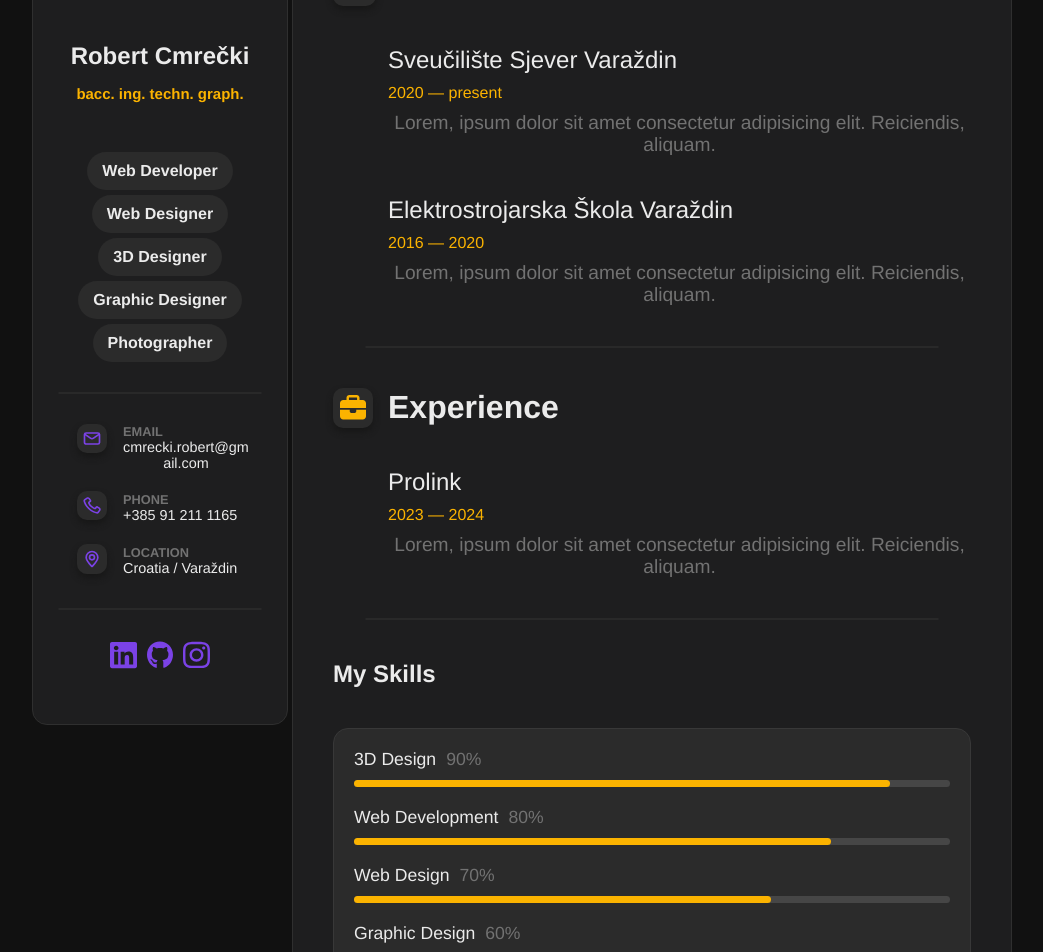
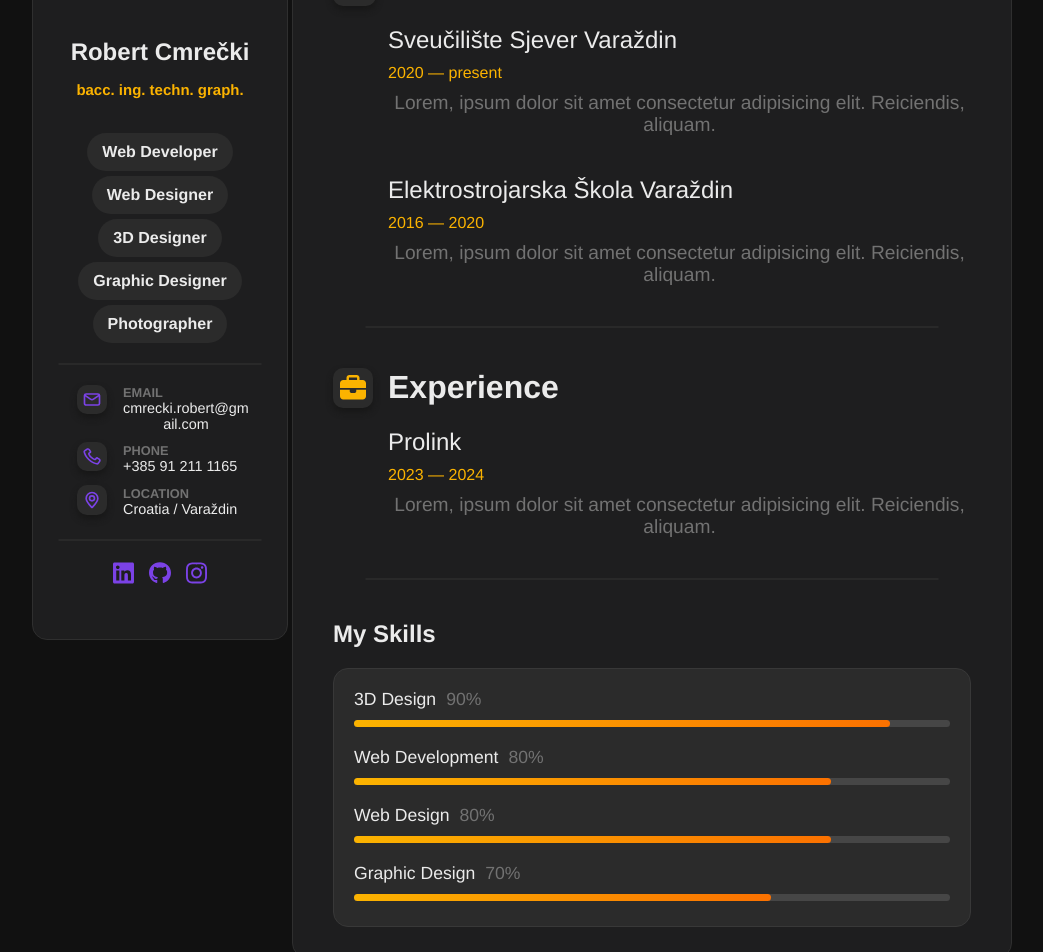
Before and after one commit to Bicarobi/vue-portfolio-old, a Vue app: page /resume in a window 1280 px wide. Shown: the part 240-1192 px from the top of the page, without its empty margins (118-1161 px from the left). Built offline with nearby package versions, Linux system fonts and the light colour scheme.

Commit message:
Touched up resume view

```diff
--- a/src/components/Profile.vue
+++ b/src/components/Profile.vue
@@ -76,7 +76,7 @@ export default {
 	flex-wrap: wrap;
 	gap: 5px;
 
-	margin: 35px 0 0 0;
+	margin: 20px 0 0 0;
 }
 
 .profile-tag {
@@ -91,7 +91,7 @@ export default {
 
 .profile-line {
 	width: 80%;
-	margin: 30px 0;
+	margin: 20px 0;
 	border: 1px solid #292929;
 	border-radius: 1px;
 }
@@ -104,7 +104,7 @@ export default {
 	align-items: center;
 	flex-direction: column;
 	flex-wrap: wrap;
-	gap: 20px;
+	gap: 10px;
 
 	margin: 0;
 }
@@ -126,7 +126,7 @@ export default {
 }
 
 .profile-social-container img {
-	width: 100%;
+	width: 80%;
 	cursor: pointer;
 }
 
@@ -138,6 +138,10 @@ export default {
 	border-radius: 25px;
 	overflow: hidden;
 	padding: 2px;
+
+	display: flex;
+	justify-content: center;
+	align-items: center;
 
 	&::before {
 		content: "";
--- a/src/components/ProgressBar.vue
+++ b/src/components/ProgressBar.vue
@@ -25,7 +25,8 @@ export default {
 }
 
 .progress-bar-fill {
-	background-color: #fbb300;
+	/* background-color: #fbb300; */
+	background-image: linear-gradient(to right, #fbb300, #fb7100);
 	border-radius: 20px;
 
 	height: 100%;
--- a/src/styles/style.css
+++ b/src/styles/style.css
@@ -1,6 +1,10 @@
 body {
 	background-color: #111;
 	margin: 50px 150px 50px 150px;
+}
+
+html {
+	overflow-y: scroll;
 }
 
 html,
--- a/src/views/ResumeView.vue
+++ b/src/views/ResumeView.vue
@@ -24,8 +24,8 @@
 		<div class="resume-progress-bar-container">
 			<ProgressBar type="3D Design" percentage="90" />
 			<ProgressBar type="Web Development" percentage="80" />
-			<ProgressBar type="Web Design" percentage="70" />
-			<ProgressBar type="Graphic Design" percentage="60" />
+			<ProgressBar type="Web Design" percentage="80" />
+			<ProgressBar type="Graphic Design" percentage="70" />
 		</div>
 	</div>
 </template>
@@ -65,8 +65,6 @@ export default {
 	gap: 15px;
 	font-weight: bold;
 	color: #ebebeb;
-	margin-bottom: 20px;
-
 	width: 100%;
 }
 
@@ -91,7 +89,7 @@ export default {
 	width: 100%;
 	background-color: #2b2b2b;
 	border-radius: 15px;
-	padding: 20px;
+	padding: 20px 20px 5px 20px;
 	margin: 0px auto;
 	border-style: solid;
 	border-width: 1px;
```
